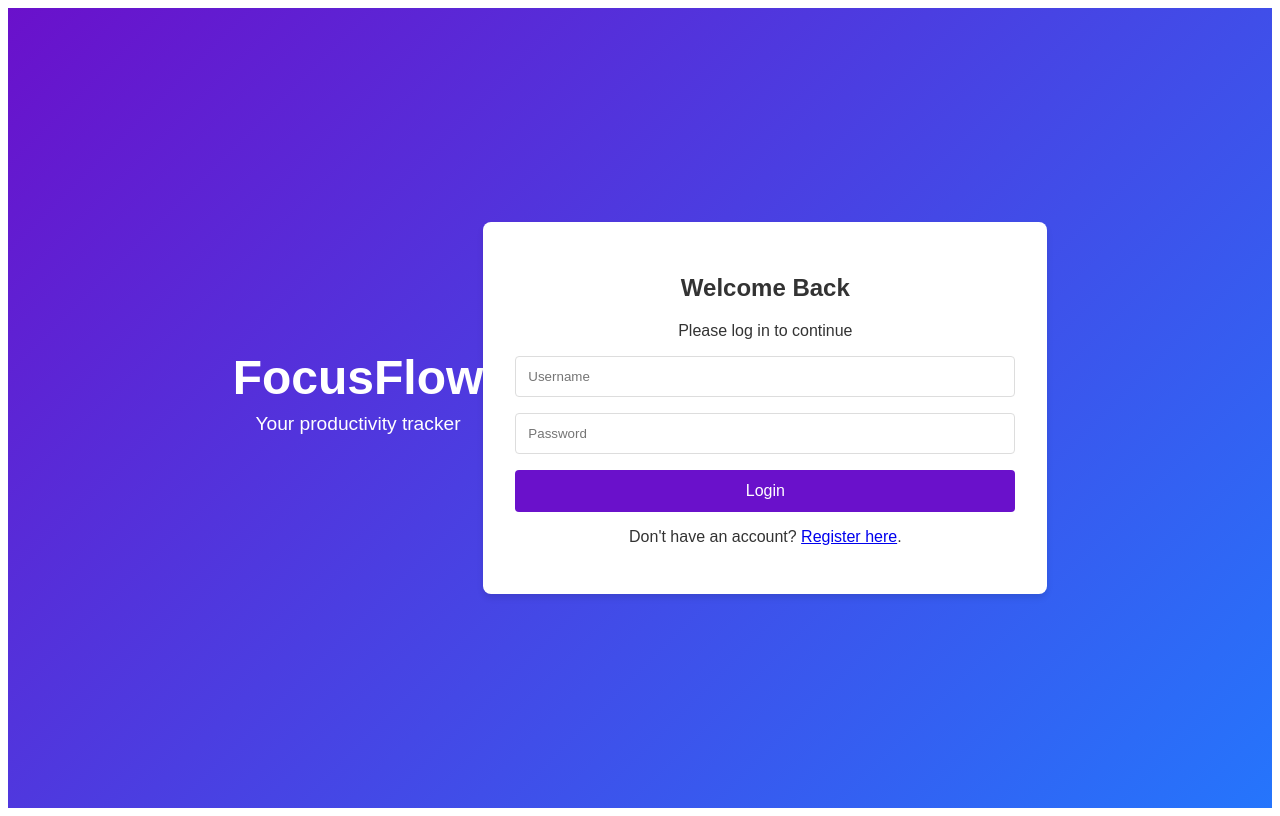
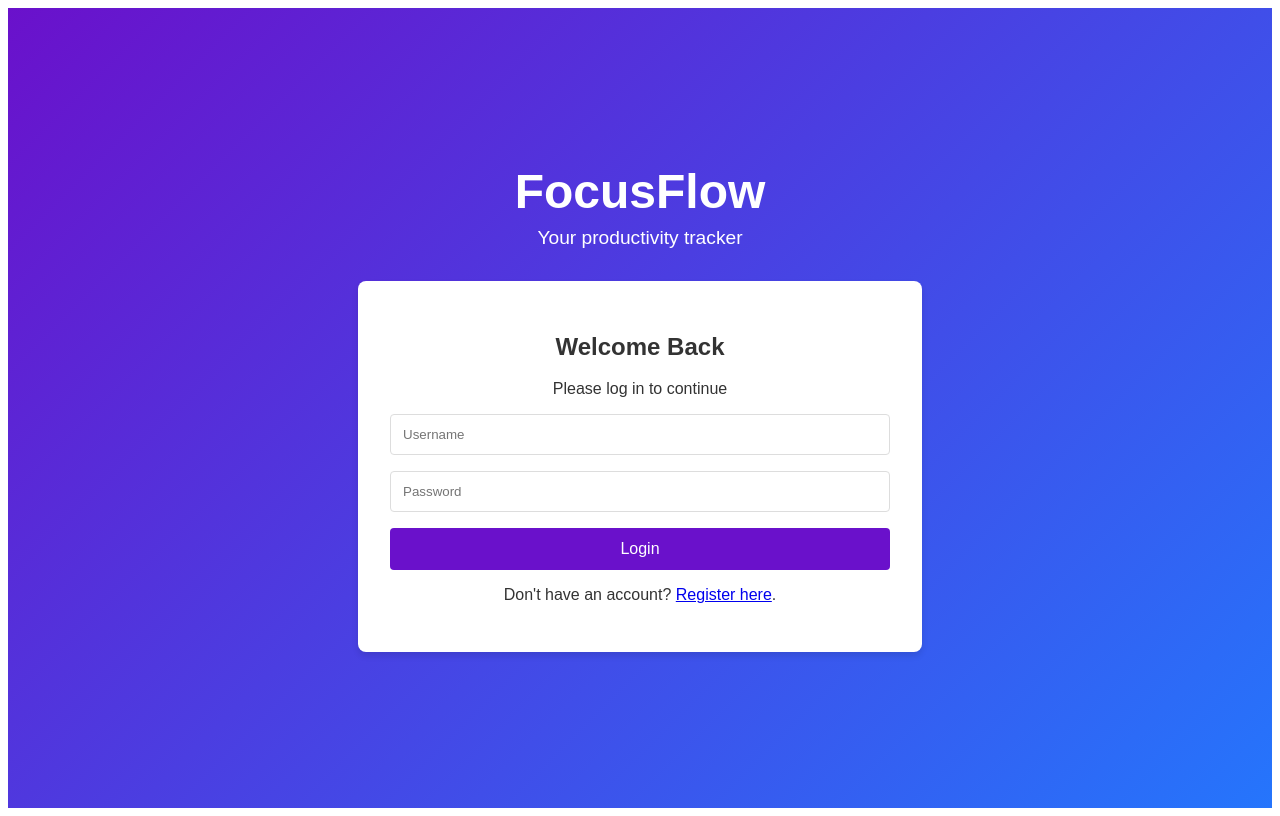
Before and after one commit to NoPlans4Tonight/FocusFlow-ui, a Vue app: page /login in a window 1280 px wide. Built offline with nearby package versions, Linux system fonts and the light colour scheme; no server answers.

Commit message:
Break up login to have the form into its own component

```diff
--- a/src/components/Login.vue
+++ b/src/components/Login.vue
@@ -7,12 +7,7 @@
     <div class="login-card">
       <h2>Welcome Back</h2>
       <p>Please log in to continue</p>
-      <form @submit.prevent="login">
-        <input v-model="username" placeholder="Username" type="text" required />
-        <input v-model="password" type="password" placeholder="Password" required />
-        <button type="submit">Login</button>
-      </form>
-      <p v-if="errorMessage" style="color: red;">{{ errorMessage }}</p>
+      <LoginForm @login="handleLogin" />
       <p>Don't have an account? <router-link to="/register">Register here</router-link>.</p>
     </div>
   </div>
@@ -22,24 +17,20 @@
 import { useUserStore } from '../store/userStore';
 import { ref } from 'vue';
 import { useRouter } from 'vue-router';
+import LoginForm from './LoginForm.vue';
 
 export default {
+  components: {
+    LoginForm,
+  },
   setup() {
     const userStore = useUserStore();
-    const username = ref('');
-    const password = ref('');
     const errorMessage = ref('');
     const router = useRouter();
 
-    const login = async () => {
+    const handleLogin = async ({ username, password }) => {
       try {
-        // Use the user store to handle login
-        await userStore.login({ username: username.value, password: password.value });
-
-        // Use the userStore to manage authentication state
-        console.log('Access token stored in userStore:', userStore.user.token);
-
-        // Redirect to the Dashboard after successful login
+        await userStore.login({ username, password });
         router.push({ name: 'Dashboard' });
       } catch (error) {
         errorMessage.value = 'Login failed. Please check your credentials.';
@@ -48,9 +39,7 @@ export default {
     };
 
     return {
-      username,
-      password,
-      login,
+      handleLogin,
       errorMessage,
     };
   },
@@ -58,7 +47,6 @@ export default {
 </script>
 
 <style scoped>
-/* Updated styles for a responsive login landing page */
 .login-container {
   display: flex;
   flex-direction: column;
@@ -98,42 +86,13 @@ export default {
   max-width: 400px;
 }
 
-form {
-  margin-top: 1rem;
-}
-
-input {
-  display: block;
-  margin-bottom: 1rem;
-  padding: 0.75rem;
-  width: 100%;
-  border: 1px solid #ddd;
-  border-radius: 4px;
-  box-sizing: border-box;
-}
-
-button {
-  padding: 0.75rem 1.5rem;
-  background-color: #6a11cb;
-  color: white;
-  border: none;
-  border-radius: 4px;
-  cursor: pointer;
-  font-size: 1rem;
-  width: 100%;
-}
-
-button:hover {
-  background-color: #2575fc;
-}
-
 p {
   margin-top: 1rem;
 }
 
 @media (min-width: 1025px) {
   .login-container {
-    flex-direction: row;
+    flex-direction: column;
     justify-content: center;
     align-items: center;
     padding: 2rem;
--- /dev/null
+++ b/src/components/LoginForm.vue
@@ -0,0 +1,63 @@
+<template>
+  <form @submit.prevent="onSubmit">
+    <input v-model="username" placeholder="Username" type="text" required />
+    <input v-model="password" type="password" placeholder="Password" required />
+    <button type="submit">Login</button>
+    <p v-if="errorMessage" style="color: red;">{{ errorMessage }}</p>
+  </form>
+</template>
+
+<script>
+import { ref } from 'vue';
+
+export default {
+  emits: ['login'],
+  setup(_, { emit }) {
+    const username = ref('');
+    const password = ref('');
+    const errorMessage = ref('');
+
+    const onSubmit = () => {
+      emit('login', { username: username.value, password: password.value });
+    };
+
+    return {
+      username,
+      password,
+      errorMessage,
+      onSubmit,
+    };
+  },
+};
+</script>
+
+<style scoped>
+form {
+  margin-top: 1rem;
+}
+
+input {
+  display: block;
+  margin-bottom: 1rem;
+  padding: 0.75rem;
+  width: 100%;
+  border: 1px solid #ddd;
+  border-radius: 4px;
+  box-sizing: border-box;
+}
+
+button {
+  padding: 0.75rem 1.5rem;
+  background-color: #6a11cb;
+  color: white;
+  border: none;
+  border-radius: 4px;
+  cursor: pointer;
+  font-size: 1rem;
+  width: 100%;
+}
+
+button:hover {
+  background-color: #2575fc;
+}
+</style>
```
